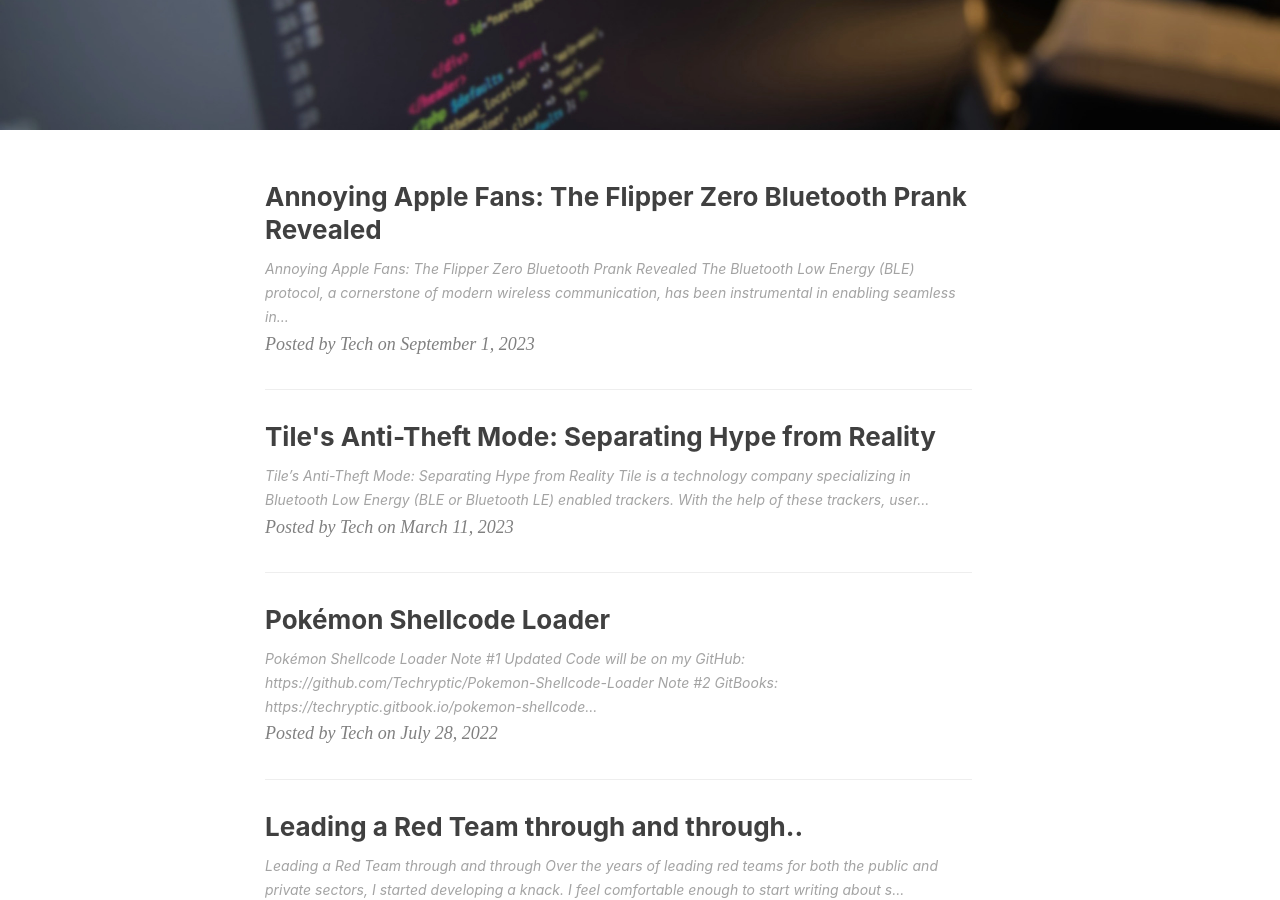
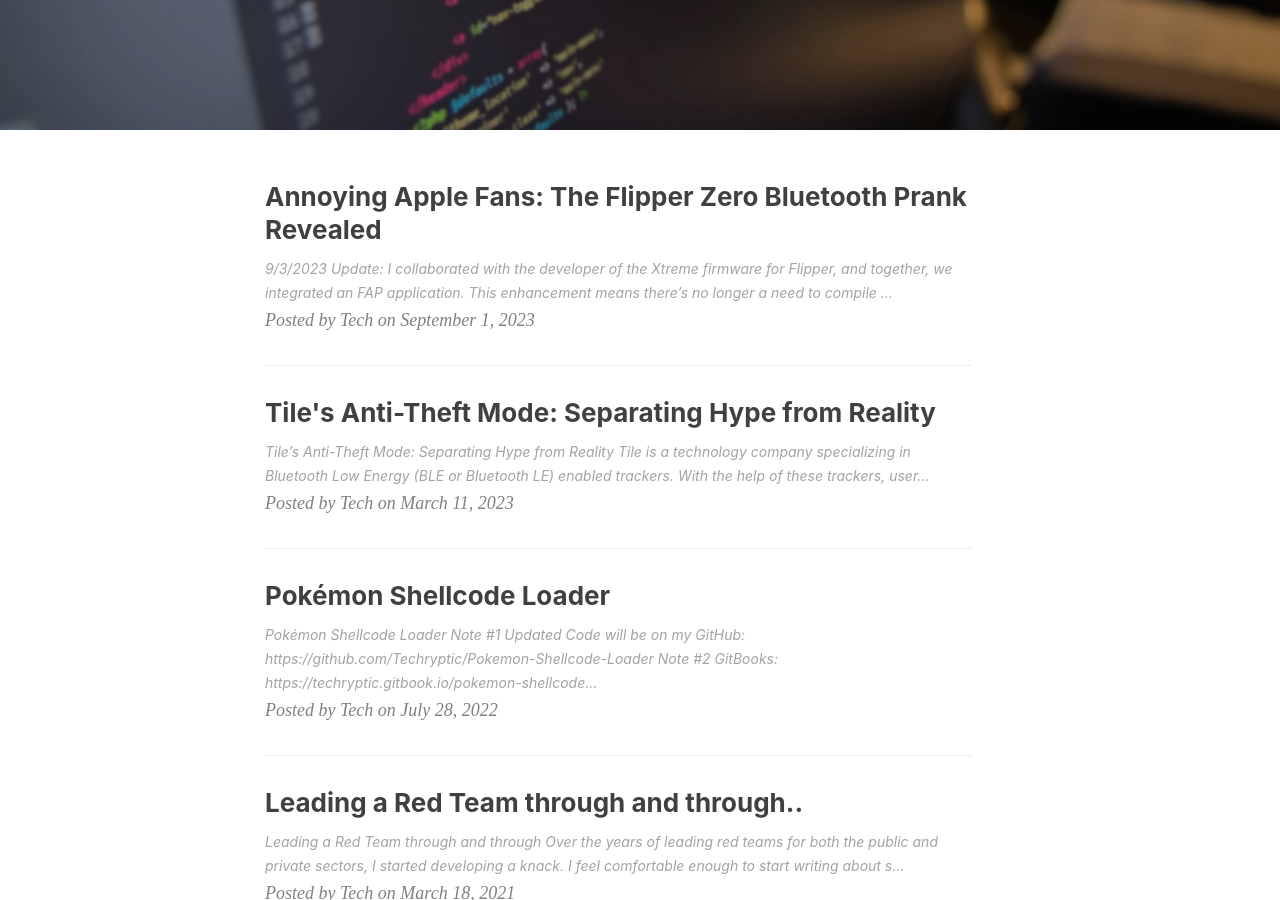
Before and after one commit to Techryptic/Techryptic.github.io, a Jekyll site: the page built from index.html, in a window 1280 px wide and 900 px high, scrolled down 308 px. Built offline with Jekyll 4.4.1, drawn with Linux system fonts in a browser that asks for light colours; nearby versions of some CDN libraries; the list of posts is cut into pages by our own code; comment, search, counter and statistics services are not loaded.

Commit message:
Update 2023-09-01-Annoying-Apple-Fans.md

```diff
--- a/_posts/2023-09-01-Annoying-Apple-Fans.md
+++ b/_posts/2023-09-01-Annoying-Apple-Fans.md
@@ -7,6 +7,10 @@
 tags:
     - Bluetooth
 ---
+> **9/3/2023 Update:** I collaborated with the developer of the Xtreme firmware for Flipper, and together, we integrated an [FAP application](https://flipc.org/Flipper-XFW/Xtreme-Firmware?branch=dev&root=applications%2Fexternal%2Fapple_ble_spam&nowerr=1). This enhancement means there's no longer a need to compile the firmware manually.
+
+---
+
 #  Annoying Apple Fans: The Flipper Zero Bluetooth Prank Revealed
 The Bluetooth Low Energy (BLE) protocol, a cornerstone of modern wireless communication, has been instrumental in enabling seamless interactions between devices. Its advertising packets, in particular, are broadcast signals that devices use to announce their presence and capabilities. Apple's ecosystem, with its myriad of interconnected devices, heavily relies on these packets for functionalities ranging from AirDrop file transfers to Apple Watch connectivity.
 
```
